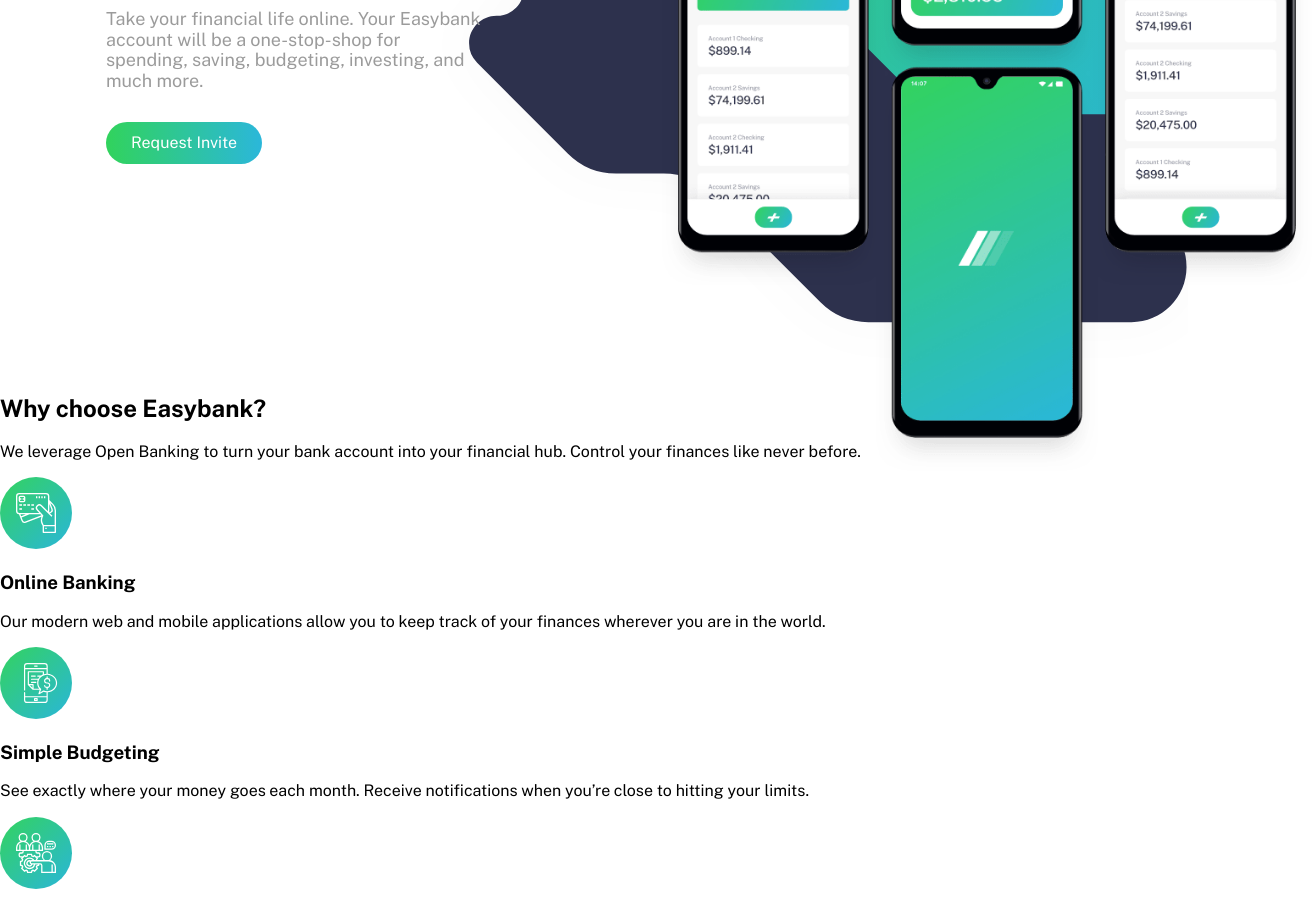
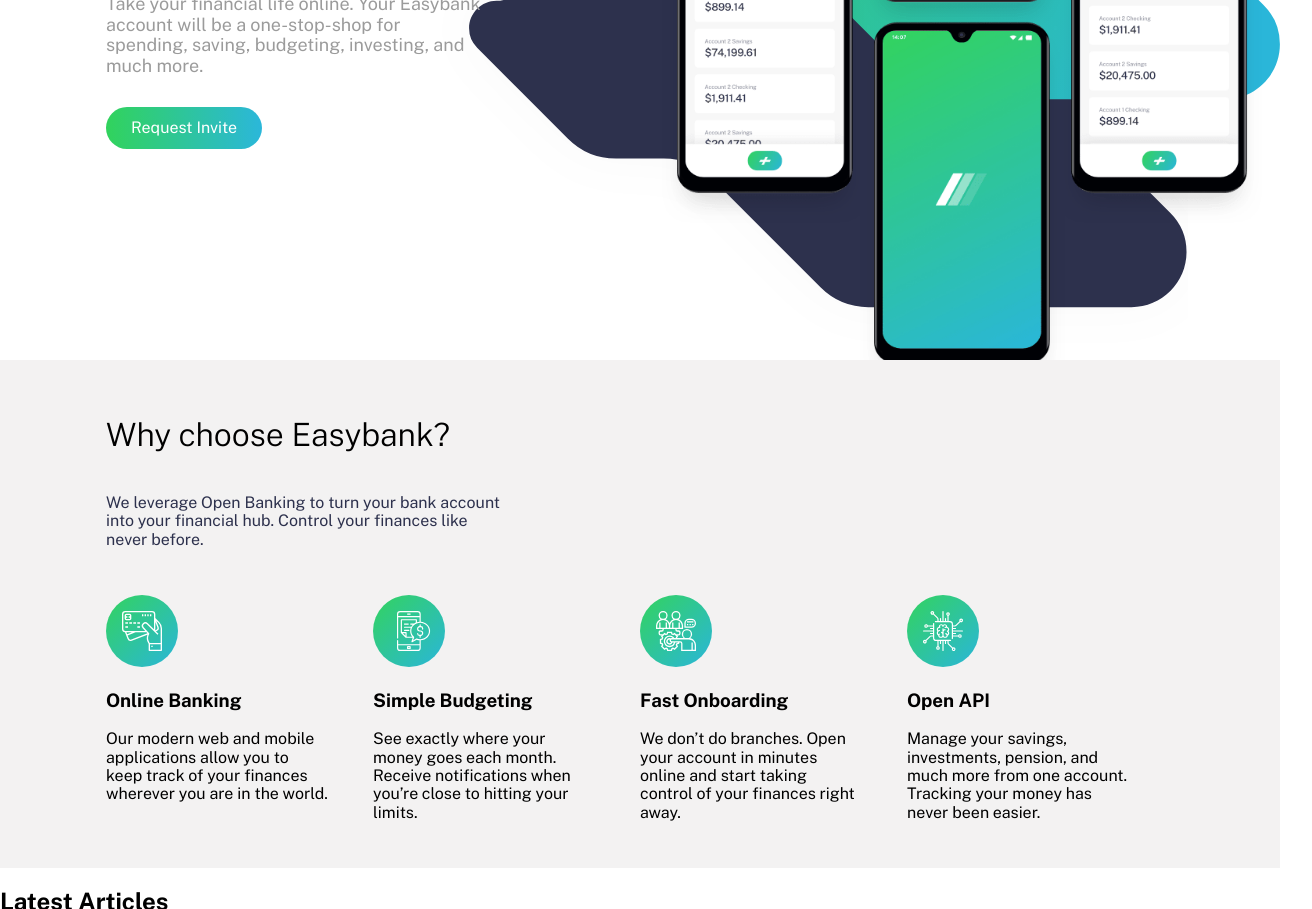
Before and after one commit to Kinga-parasiewicz/easybank, a plain HTML site: page index.html in a window 1280 px wide. Shown: the part 417-1326 px from the top of the page, 1312 px wide, since content can reach past the window. Drawn offline with nearby package versions, Linux system fonts and the light colour scheme.

Commit message:
adedd styles to section

```diff
--- a/style/_header.scss
+++ b/style/_header.scss
@@ -1,5 +1,5 @@
 .main-banner{
-margin-top: 20px;
+margin-top: 5px;
 height:700px;
 background-image: url(../images/bg-intro-desktop.svg);
 background-repeat: no-repeat;
@@ -31,7 +31,7 @@ max-width: 380px;
 }
 .main-banner__photo{
 .main-banner__photo-item{
-max-width: 650px;
+max-width: 600px;
 position: absolute;
 z-index: -1;
 
--- /dev/null
+++ b/style/_section.scss
@@ -0,0 +1,26 @@
+.why-section{
+background-color: #f3f2f2;
+padding:30px 106px;
+position: relative;
+z-index: -1;
+
+.why-section__header{
+font-size: 32px;
+font-weight: 300;
+margin-bottom: 40px;
+}
+.why-section__text{
+    max-width: 400px;
+    color:hsl(233, 26%, 24%);
+}
+.why-reason{
+display: flex;
+
+.why-reason__item{
+margin-right: 45px;
+width:250px;
+margin-top: 30px;
+}
+}
+
+}
--- a/style/style.scss
+++ b/style/style.scss
@@ -1,6 +1,8 @@
 @import 'navigation';
 @import 'header';
 @import 'variables';
+@import 'section';
+
 
 html{
 box-sizing: border-box;
```
Also changed, not shown: style/style.css, 1 other file.
